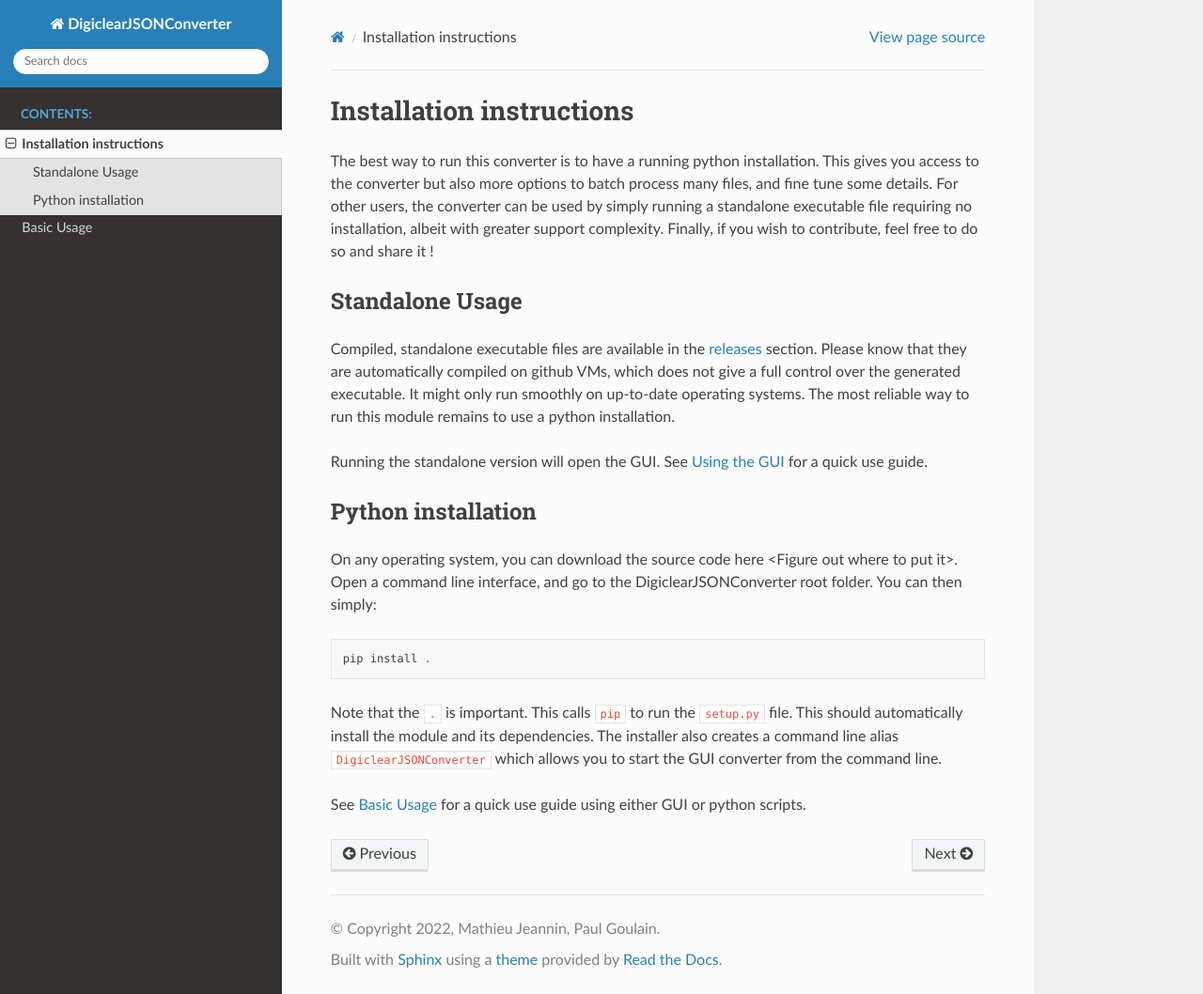
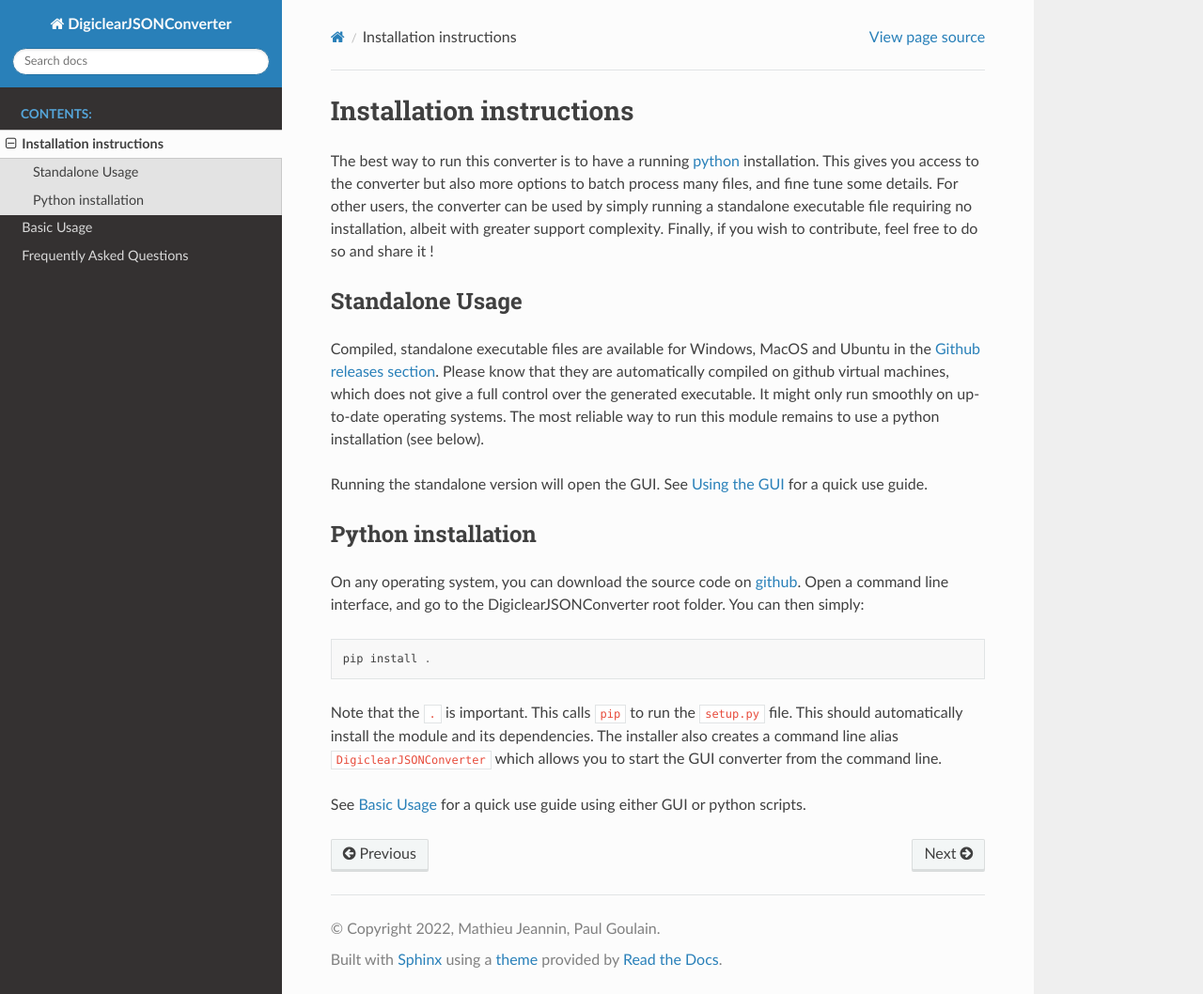
Before and after one commit to pyMatJ/DigiclearJSONConverter, a Sphinx documentation site: the page built from docs/source/Installation.rst, in a window 1280 px wide and 1058 px high. Shown: the whole window at 94% size. Built offline with Sphinx 7.4.7 and the Read the Docs theme 2.0.0, drawn with Linux system fonts in a browser that asks for light colours.

Commit message:
Bunch of doc

```diff
--- a/docs/source/Basic Usage.rst
+++ b/docs/source/Basic Usage.rst
@@ -117,6 +117,9 @@
 	if not test:
 		print('\n login failed \n')
 
+.. note::
+	:code:`remoteclear` and :code:`remoteclear-lan` are test servers. If you wish to contribute, you should first try your code using these instead of running tests directly on digiclear. :code:`remoteclear` is only accessible from outside the C2N internal network, while :code:`remoteclear-lan`  is only accessible from the C2N internal network. Certificate checks are disabled for remoteclear-lan.
+
 The conversion is then peformed in the loop for each file::
 
 	outfilename = jsonfilepath.name.replace('json','pdf') ## output file name
--- a/docs/source/Installation.rst
+++ b/docs/source/Installation.rst
@@ -5,7 +5,7 @@
 Installation instructions
 ===========================
 
-The best way to run this converter is to have a running python installation. This gives you access to the converter but also more options to batch process many files, and fine tune some details.
+The best way to run this converter is to have a running `python <https://www.python.org/downloads/>`_ installation. This gives you access to the converter but also more options to batch process many files, and fine tune some details.
 For other users, the converter can be used by simply running a standalone executable file requiring no installation, albeit with greater support complexity.
 Finally, if you wish to contribute, feel free to do so and share it !
 
@@ -13,15 +13,15 @@
 Standalone Usage
 -----------------
 
-Compiled, standalone executable files are available in the `releases <https://github.com/pyMatJ/DigiclearJSONConverter/releases>`_ section.
-Please know that they are automatically compiled on github VMs, which does not give a full control over the generated executable. It might only run smoothly on up-to-date operating systems. The most reliable way to run this module remains to use a python installation.
+Compiled, standalone executable files are available for Windows, MacOS and Ubuntu in the `Github releases section <https://github.com/pyMatJ/DigiclearJSONConverter/releases>`_.
+Please know that they are automatically compiled on github virtual machines, which does not give a full control over the generated executable. It might only run smoothly on up-to-date operating systems. The most reliable way to run this module remains to use a python installation (see below).
 
 Running the standalone version will open the GUI. See :ref:`GUIUsage` for a quick use guide.
 
 Python installation
 --------------------
 
-On any operating system, you can download the source code here <Figure out where to put it>.
+On any operating system, you can download the source code on `github <https://github.com/pyMatJ/DigiclearJSONConverter>`_.
 Open a command line interface, and go to the DigiclearJSONConverter root folder. You can then simply::
 
 	pip install .
```
Also changed, not shown: README.md (+2 -2 lines), docs/source/FAQ.rst (added, +29 -0 lines), docs/source/index.rst (+26 -1 lines), docs/source/PDF_Example.png (added), 1 other file.
